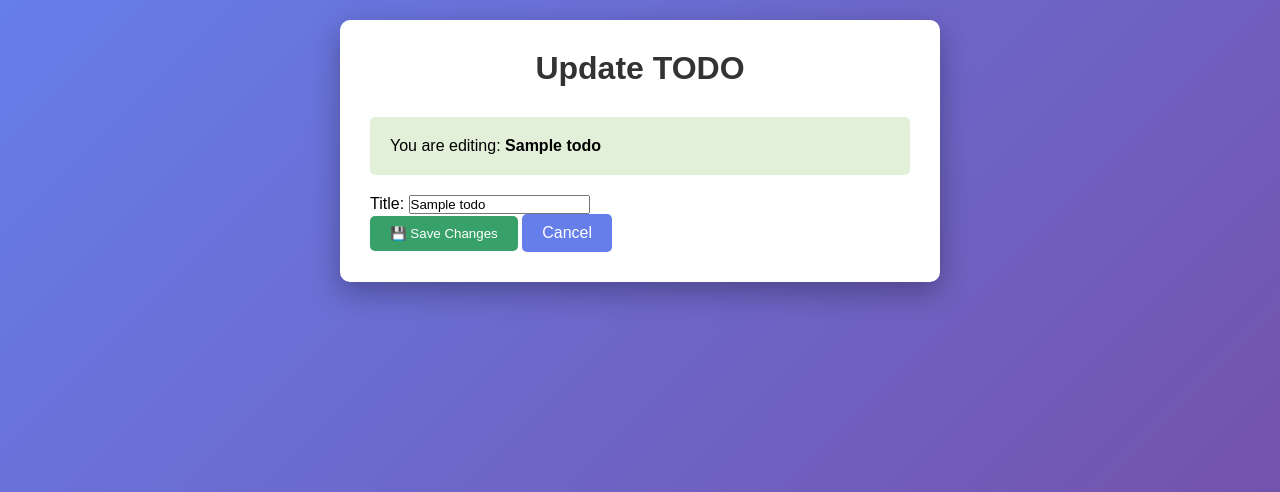
After one commit to dalyzhee/Django-Todo, a Django app: page /update/1/ in a window 1280 px wide. The commit adds this page. Shown: the top 492 px of the page. Run offline with Django 5.2, Linux system fonts and the light colour scheme; tables that the repository leaves empty hold one stand-in row (values such as "Sample post").

Commit message:
Fifth commit created form, added update page modified readme, views, urls

```diff
--- a/TodoApp/Todo/templates/Todo/base.html
+++ b/TodoApp/Todo/templates/Todo/base.html
@@ -34,6 +34,10 @@
         .btn-primary:hover { background: #5568d3; }
         .btn-danger { background: #f56565; color: white; }
         .btn-danger:hover { background: #e53e3e; }
+        .btn-warning { background: #ecc94b; color: black; }
+        .btn-warning:hover { background: #d69e2e; }
+        .btn-success { background: #38a169; color: white; }
+        .btn-success:hover { background: #2f855a; }
     </style>
 </head>
 <body>
--- /dev/null
+++ b/TodoApp/Todo/templates/Todo/todo_confirm_update.html
@@ -0,0 +1,18 @@
+{% extends 'Todo/base.html' %}
+
+{% block content %}
+<h1>Update TODO</h1>
+
+<div style="background: #e2f0d9; padding: 20px; border-radius: 5px; margin-bottom: 20px;">
+    <p>You are editing: <strong>{{ object.title }}</strong></p>
+</div>
+
+<form method="post">
+    {% csrf_token %}
+    {{ form.as_p }}
+
+    <button type="submit" class="btn btn-success">💾 Save Changes</button>
+
+    <a href="{% url 'todo-list' %}" class="btn btn-primary">Cancel</a>
+</form>
+{% endblock %}
--- a/TodoApp/Todo/templates/Todo/todo_list.html
+++ b/TodoApp/Todo/templates/Todo/todo_list.html
@@ -25,6 +25,7 @@
         <small style="color: #999; margin-right: 15px;">
             {{ todo.created_at|date:"M d, Y" }}
         </small>
+        <a href="{% url 'todo-update' todo.pk %}" class="btn btn-warning btn-sm">update</a>
         <a href="{% url 'todo-delete' todo.pk %}" class="btn btn-danger btn-sm">Delete</a>
     </div>
     {% empty %}
--- a/TodoApp/Todo/urls.py
+++ b/TodoApp/Todo/urls.py
@@ -4,7 +4,7 @@ from . import views
 urlpatterns = [
     path('', views.TodoListView.as_view(), name='todo-list'),
     path('create/', views.TodoCreateView.as_view(), name='todo-create'),
-    #path('update/<int:pk>/', views.TodoUpdateView.as_view(), name='todo-update'),
+    path('update/<int:pk>/', views.TodoUpdateView.as_view(), name='todo-update'),
     path('toggle/<int:pk>/', views.toggle_todo, name='todo-toggle'),
     path('delete/<int:pk>/', views.TodoDeleteView.as_view(), name='todo-delete'),
 ]
--- a/TodoApp/Todo/views.py
+++ b/TodoApp/Todo/views.py
@@ -2,6 +2,7 @@ from django.shortcuts import render, redirect, get_object_or_404
 from django.views.generic import ListView, CreateView, UpdateView, DeleteView
 from django.urls import reverse_lazy
 from .models import Todo
+from .forms import TodoForm
 
 # Function based view
 def todo_list(request):
@@ -22,12 +23,14 @@ class TodoListView(ListView):
 
 class TodoCreateView(CreateView):
     model = Todo
-    fields = ['title']
+    #fields = ['title']
+    form_class = TodoForm
     template_name = 'Todo/todo_create.html'
     success_url = reverse_lazy('todo-list')
 
 class TodoUpdateView(UpdateView):
     model = Todo
+    fields = ['title']
     template_name = 'Todo/todo_confirm_update.html'
     success_url = reverse_lazy('todo-list')
 
```
Also changed, not shown: TodoApp/Todo/forms.py (added, +30 -0 lines), README.md, TodoApp/images/finalhomepage.png (added), TodoApp/images/updatepage.png (added).
